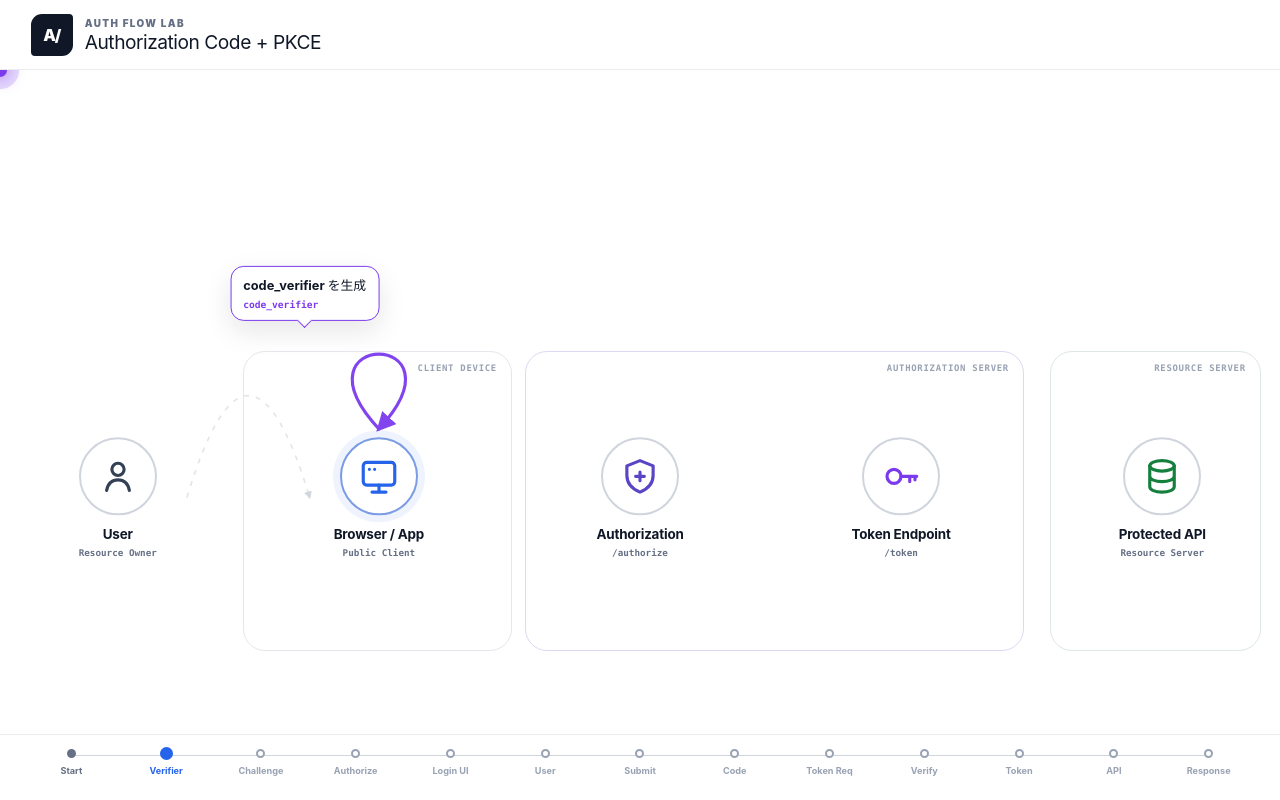
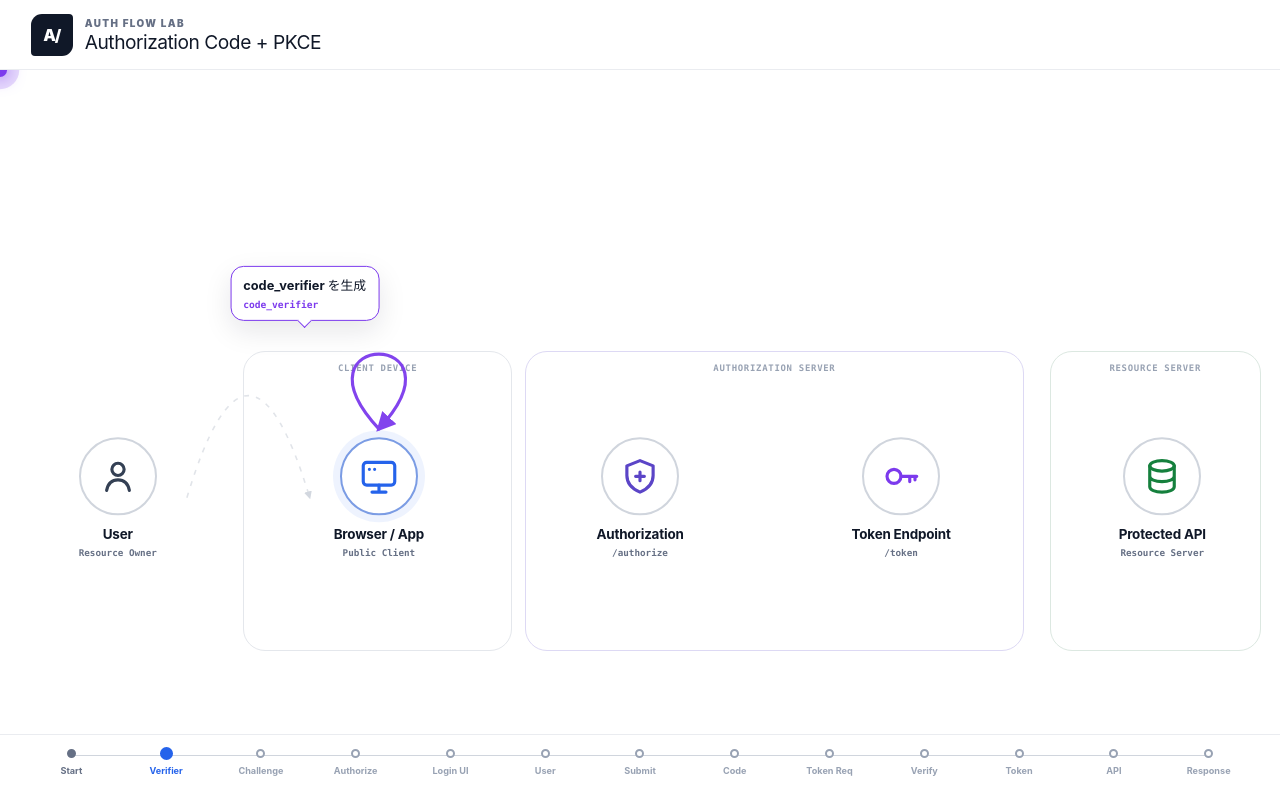
Before and after one commit to ShimaBell0619/auth-flow-lab, a React (Vite) app: page / in a window 1280 px wide. Built offline with nearby package versions, Linux system fonts and the light colour scheme.

Commit message:
fix: center system boundary labels

```diff
--- a/src/styles.css
+++ b/src/styles.css
@@ -103,7 +103,8 @@ button:focus-visible { outline: 3px solid color-mix(in srgb, var(--focus) 72%, w
 .system-boundary > span {
   position: absolute;
   top: 12px;
-  right: 14px;
+  left: 50%;
+  transform: translateX(-50%);
   color: #98a2b3;
   background: #fff;
   font: 800 0.56rem/1 ui-monospace, SFMono-Regular, Consolas, monospace;
```
